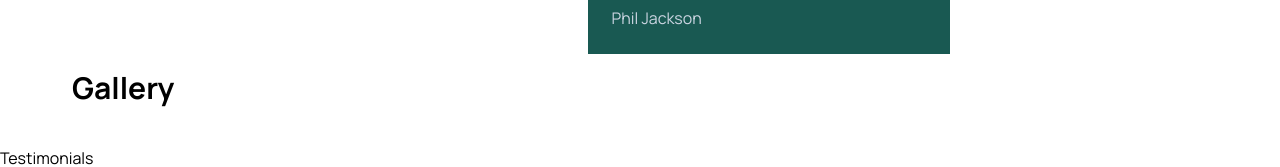
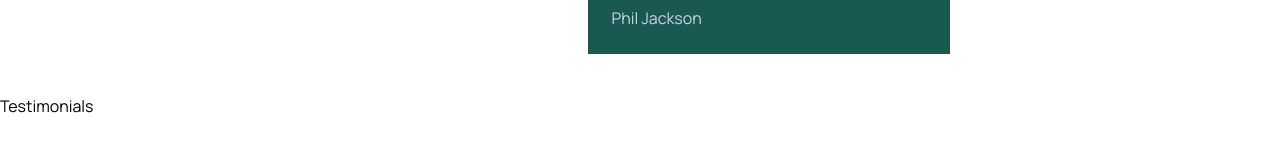
Before and after one commit to Lindrit-Sulaj/Exospaces, a Next.js app: page / in a window 1280 px wide. Shown: the part 1912-2079 px from the top of the page. After the commit the page ends 2030 px from the top, so only its background shows below. Built offline with nearby package versions, Linux system fonts and the light colour scheme.

Commit message:
Projects Section Fixed Mistake

```diff
--- a/containers/Projects.jsx
+++ b/containers/Projects.jsx
@@ -19,9 +19,9 @@
           <p className='mt-auto text-slate-300'>Phil Jackson</p>
         </div>
       </div>
-      <div>
+      <div className='lg:hidden'>
         <h2 className='text-2xl md:text-3xl mt-4 font-bold mb-4'>Gallery</h2>
-        <div className='grid lg:hidden grid-cols-1 md:grid-cols-2 gap-4'>
+        <div className='grid grid-cols-1 md:grid-cols-2 gap-4'>
           <img className='h-[200px] md:h-[300px] object-cover w-full' src="https://ik.imagekit.io/0s9lwb2yr/Exospaces/pexels-photo-5915141_G0deJ1Ova.jpegauto_compress_cs_tinysrgb_w_1600?updatedAt=1685211637887" alt="" />
           <img className='h-[200px] md:h-[300px] object-cover w-full' src="https://images.pexels.com/photos/8191962/pexels-photo-8191962.jpeg?auto=compress&cs=tinysrgb&w=1260&h=750&dpr=1" alt="" />
           <img className='h-[200px] md:h-[300px] object-cover w-full' src="https://images.pexels.com/photos/1181625/pexels-photo-1181625.jpeg?auto=compress&cs=tinysrgb&w=1260&h=750&dpr=1" alt="" />
```
